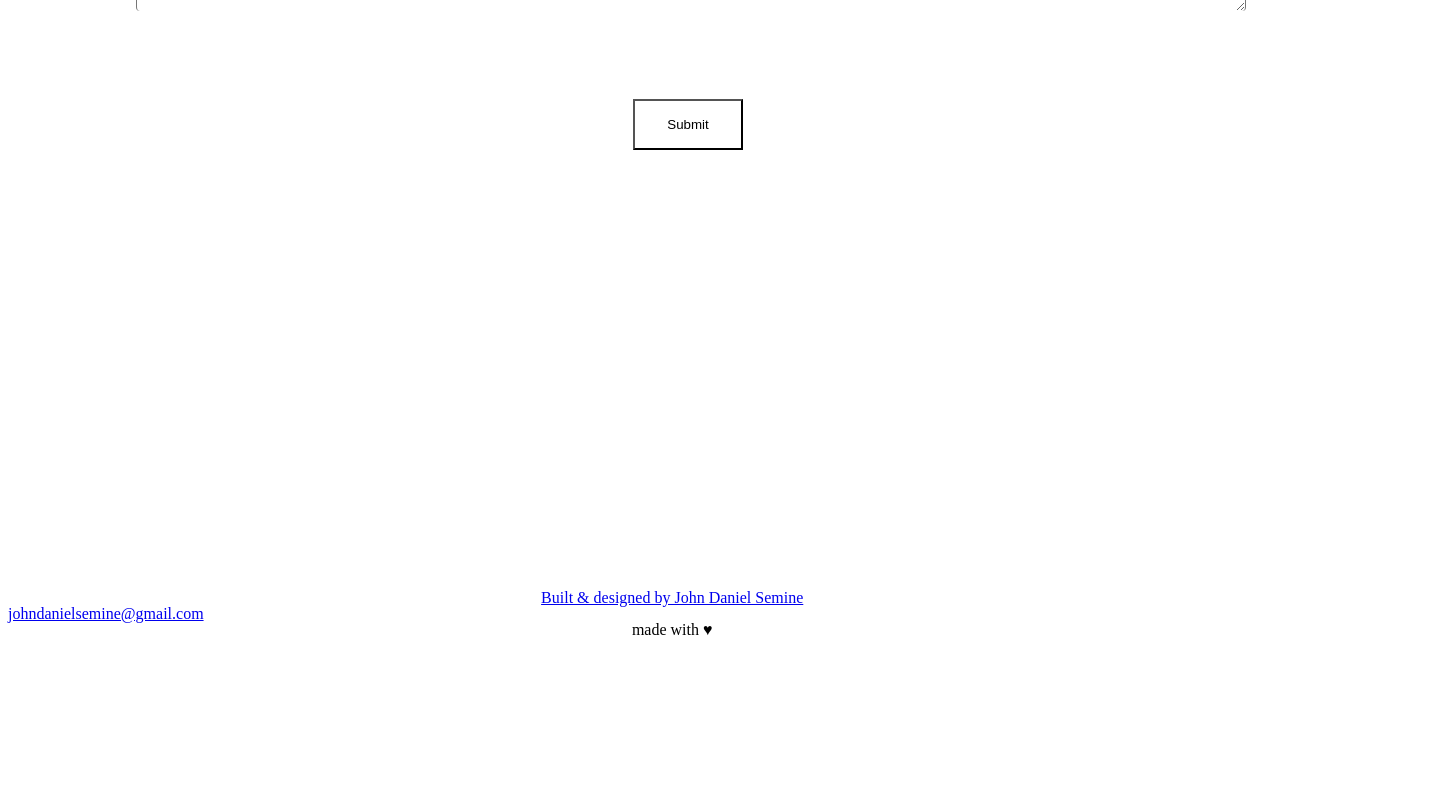
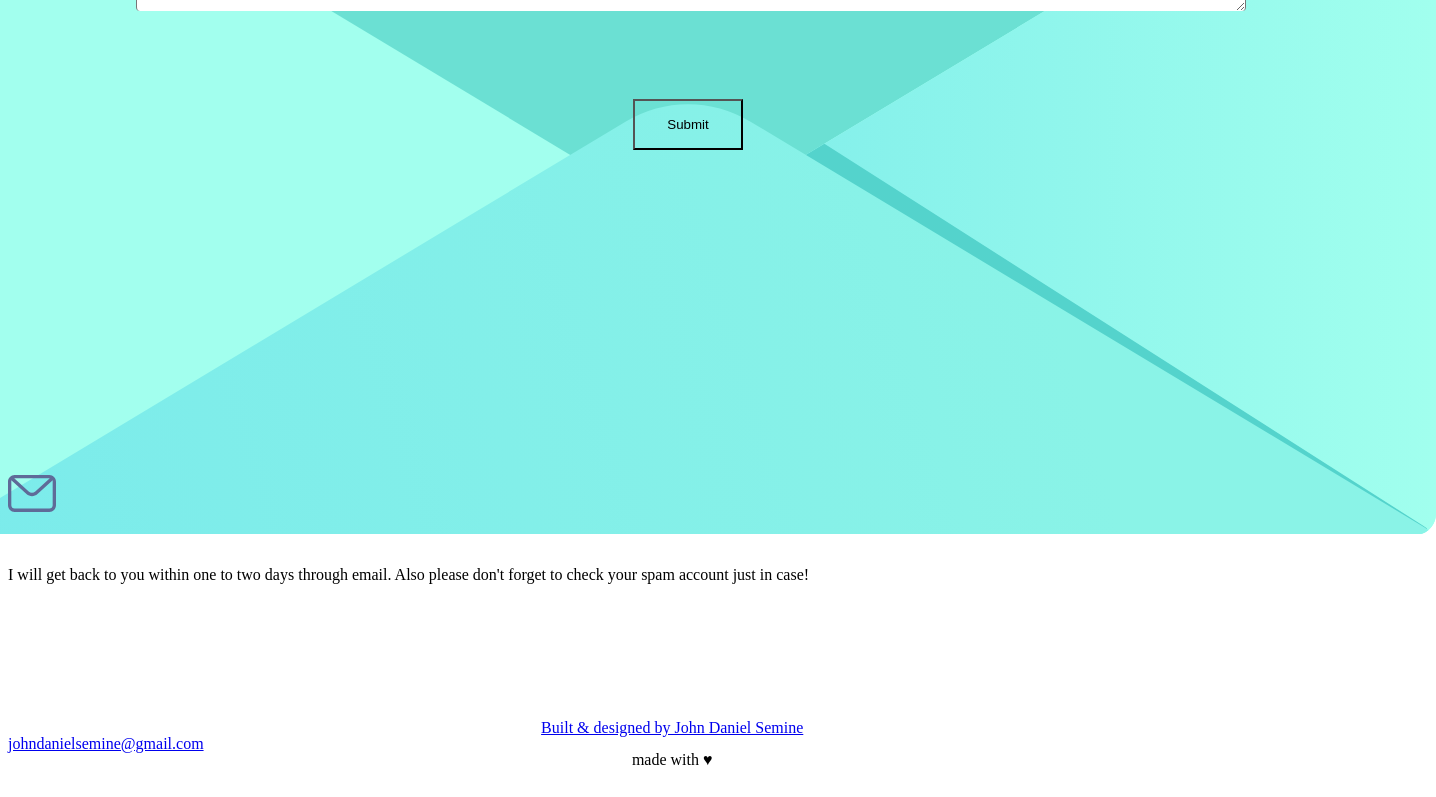
Before and after one commit to John-Kodes/portfolio-v2, a Next.js app: page / in a window 1280 px wide. Shown: the part 5125-5922 px from the top of the page, 1436 px wide, since content can reach past the window. Before the commit the page ends 5891 px from the top, so only its background shows below. Built offline with nearby package versions, Linux system fonts and the light colour scheme.

Commit message:
/ContactSect envelope art and description added

```diff
--- a/components/ContactSect.js
+++ b/components/ContactSect.js
@@ -1,3 +1,10 @@
+import Image from "next/image";
+// Icons
+import email from "@/icons/email.svg";
+// Images
+import EnvelopeFront from "@/images/EnvelopeFront.svg";
+import EnvelopeBack from "@/images/EnvelopeBack.svg";
+// Styles
 import styles from "@/styles/ContactSect.module.scss";
 
 const ContactSect = () => {
@@ -66,6 +73,40 @@ const ContactSect = () => {
             Submit
           </button>
         </form>
+        <div className={styles.envelopeFront}>
+          <div className={styles.imageBox}>
+            <Image
+              src={EnvelopeFront}
+              alt="Envelope Front"
+              layout="fill"
+              objectFit="contain"
+              objectPosition="bottom"
+            />
+          </div>
+        </div>
+        <div className={styles.envelopeBack}>
+          <div className={styles.imageBox}>
+            <Image
+              src={EnvelopeBack}
+              alt="Envelope Back"
+              layout="fill"
+              objectFit="contain"
+              objectPosition="bottom"
+            />
+          </div>
+        </div>
+      </div>
+      <div className={styles.description}>
+        <a className={styles.myEmail}>
+          <div className={styles.icon}>
+            <Image src={email} layout="fill" objectFit="contain" />
+          </div>
+          johndanielsemine@gmail.com
+        </a>
+        <p>
+          I will get back to you within one to two days through email. Also
+          please don&apos;t forget to check your spam account just in case!
+        </p>
       </div>
     </section>
   );
--- a/styles/ContactSect.module.scss
+++ b/styles/ContactSect.module.scss
@@ -34,6 +34,7 @@
   gap: 5.2rem;
 
   width: 100%;
+  z-index: 3;
 }
 
 .split {
@@ -98,3 +99,50 @@
 
 // .message {
 // }
+
+.envelopeFront {
+  position: absolute;
+  bottom: -4rem;
+
+  width: 110%;
+  height: 100%;
+}
+
+.envelopeBack {
+  position: absolute;
+  bottom: -4rem;
+  z-index: -1;
+
+  width: 110%;
+  height: 100%;
+}
+
+.imageBox {
+  position: relative;
+  height: 100%;
+  width: 100%;
+}
+
+.description {
+  display: flex;
+  flex-direction: column;
+  gap: 2rem;
+
+  max-width: 69rem;
+
+  a {
+    align-self: flex-start;
+    display: flex;
+    align-items: center;
+    gap: 1rem;
+
+    font-size: var(--fontSize300);
+    color: var(--dark100);
+  }
+}
+
+.icon {
+  position: relative;
+  height: 3rem;
+  width: 3rem;
+}
--- a/styles/globals.scss
+++ b/styles/globals.scss
@@ -2,6 +2,7 @@
   // FONT SIZE
   --fontSize100: 1.6rem;
   --fontSize200: 1.8rem;
+  --fontSize300: 2.2rem;
 
   // PRIMARY COLOR
   --primaryColor90: #91ffde;
```
Also changed, not shown: public/images/EnvelopeBack.svg (added), public/images/EnvelopeFront.svg (added).
